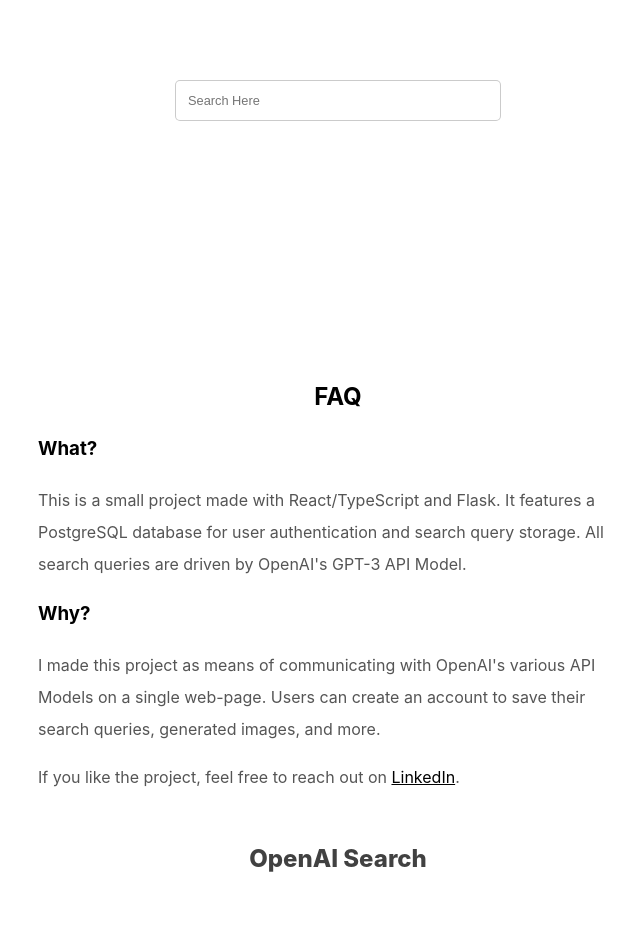
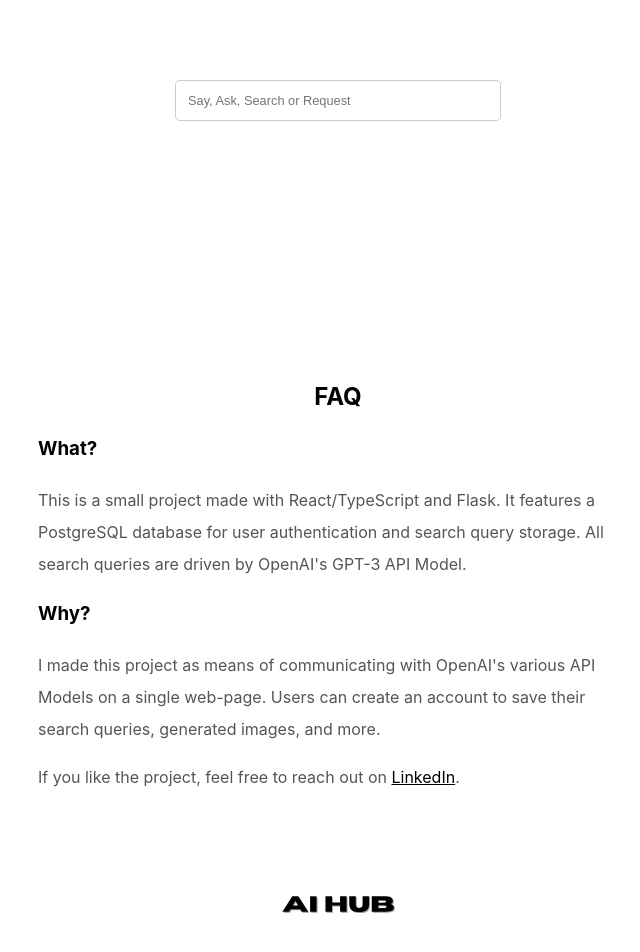
Before and after one commit to gaelzarco/aihub, a React (Create React App) app in the folder client/: page / in a window 1280 px wide. Shown: the part 330-1282 px from the top of the page, without its empty margins (302-942 px from the left). Built offline with nearby package versions, Linux system fonts and the light colour scheme.

Commit message:
added final footer logo design

```diff
--- a/client/src/App.css
+++ b/client/src/App.css
@@ -90,10 +90,8 @@
   padding-bottom: 50px;
 }
 
-footer h1 {
-  color: rgb(65, 65, 65);
-  font-size: 1.5rem;
-  font-weight: 800;
+footer img {
+  height: 125px;
 }
 
 @keyframes fadeInAnimation {
--- a/client/src/App.tsx
+++ b/client/src/App.tsx
@@ -5,6 +5,7 @@
 
 import './App.css';
 import logo from './loader/logo.svg'
+import footer from './loader/footer.svg'
 
 function App() {
   return (
@@ -35,7 +36,7 @@
       </div>
 
       <footer>
-        <h1>OpenAI Search</h1>
+        <img src={footer} alt='logo'/>
       </footer>
     </div>
   );
--- a/client/src/components/Search.tsx
+++ b/client/src/components/Search.tsx
@@ -40,13 +40,13 @@
     <>
         {error && (
         <header>
-            <p style={ { color: 'red' }}>{error}</p>
+            <p style={ { color: 'red', paddingBottom: '50px' }}>{error}</p>
         </header>
         )}
 
         <div className='search'>
         <form onSubmit={handleSubmit}>
-            <input type='text' onChange={inputHandler} placeholder='Search Here'/>
+            <input type='text' onChange={inputHandler} placeholder='Say, Ask, Search or Request'/>
         </form>
         </div>
 
```
Also changed, not shown: client/src/loader/footer.svg (added), 1 other file (tests, documents, lock files or other folders).
